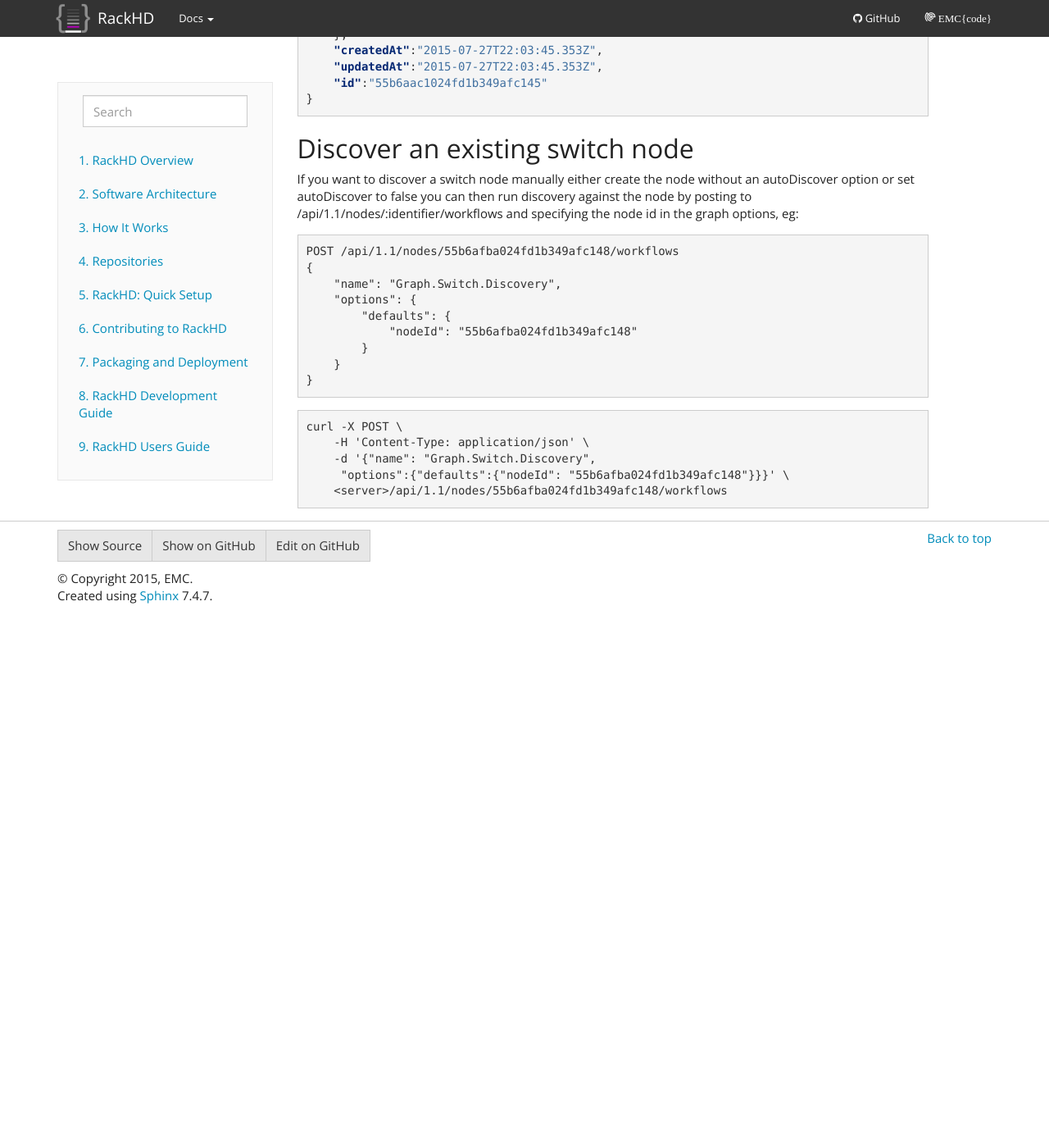
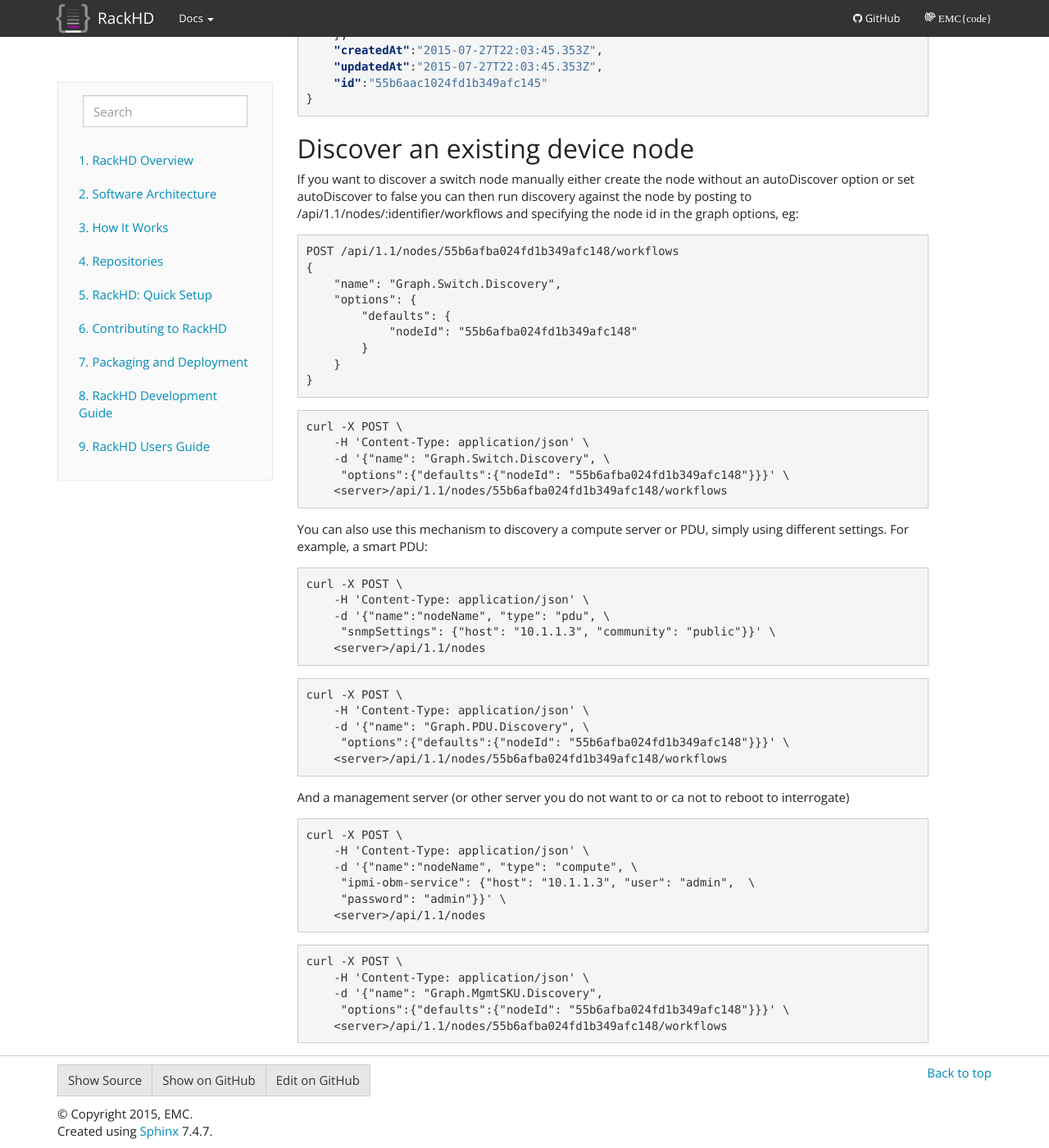
Before and after one commit to RackHD/docs, a Sphinx documentation site: the page built from docs/rackhd/passive_discovery.rst, in a window 1280 px wide and 1400 px high, scrolled down 897 px. Shown: the whole window at 82% size. Built offline with Sphinx 7.4.7, drawn with Linux system fonts in a browser that asks for light colours; before the commit the page ends 1645 px from its top, so only the background shows below that; some of the changed text lies outside the part shown.

Commit message:
adding more passive discovery examples

```diff
--- a/docs/rackhd/index.rst
+++ b/docs/rackhd/index.rst
@@ -11,8 +11,8 @@
 .. include:: skus.rst
 .. include:: tags.rst
 .. include:: workflow_examples.rst
+.. include:: passive_discovery.rst
 .. include:: pollers.rst
-.. include:: passive_discovery.rst
 .. include:: microkernel.rst
 .. include:: web_ui.rst
 .. include:: dhcp_server.rst
--- a/docs/rackhd/passive_discovery.rst
+++ b/docs/rackhd/passive_discovery.rst
@@ -14,7 +14,7 @@
 * it has an snmpSettings field with the host to query and snmp community string
 * the autoDiscover field is set to true
 
-## Create a Node to be Auto-Discovered**
+**Create a Node to be Auto-Discovered**
 
 .. code-block:: REST
 
@@ -33,14 +33,15 @@
 
     curl -X POST \
         -H 'Content-Type: application/json' \
-        -d '{"name":"nodeName", "type": "switch", "autoDiscover":true,
+        -d '{"name":"nodeName", "type": "switch", "autoDiscover":true, \
          "snmpSettings": {"host": "10.1.1.3", "community": "public"}}' \
         <server>/api/1.1/nodes
 
 .. literalinclude:: samples/auto-discover-switch-node.json
    :language: JSON
 
-Discover an existing switch node
+
+Discover an existing device node
 ~~~~~~~~~~~~~~~~~~~~~~~~~~~~~~~~~~~~~~~
 
 If you want to discover a switch node manually either create
@@ -65,6 +66,45 @@
 
     curl -X POST \
         -H 'Content-Type: application/json' \
-        -d '{"name": "Graph.Switch.Discovery",
+        -d '{"name": "Graph.Switch.Discovery", \
          "options":{"defaults":{"nodeId": "55b6afba024fd1b349afc148"}}}' \
         <server>/api/1.1/nodes/55b6afba024fd1b349afc148/workflows
+
+You can also use this mechanism to discovery a compute server or PDU, simply
+using different settings. For example, a smart PDU:
+
+.. code-block:: REST
+
+    curl -X POST \
+        -H 'Content-Type: application/json' \
+        -d '{"name":"nodeName", "type": "pdu", \
+         "snmpSettings": {"host": "10.1.1.3", "community": "public"}}' \
+        <server>/api/1.1/nodes
+
+.. code-block:: REST
+
+    curl -X POST \
+        -H 'Content-Type: application/json' \
+        -d '{"name": "Graph.PDU.Discovery", \
+         "options":{"defaults":{"nodeId": "55b6afba024fd1b349afc148"}}}' \
+        <server>/api/1.1/nodes/55b6afba024fd1b349afc148/workflows
+
+And a management server (or other server you do not want to or ca not to reboot
+to interrogate)
+
+.. code-block:: REST
+
+    curl -X POST \
+        -H 'Content-Type: application/json' \
+        -d '{"name":"nodeName", "type": "compute", \
+         "ipmi-obm-service": {"host": "10.1.1.3", "user": "admin",  \
+         "password": "admin"}}' \
+        <server>/api/1.1/nodes
+
+.. code-block:: REST
+
+    curl -X POST \
+        -H 'Content-Type: application/json' \
+        -d '{"name": "Graph.MgmtSKU.Discovery",
+         "options":{"defaults":{"nodeId": "55b6afba024fd1b349afc148"}}}' \
+        <server>/api/1.1/nodes/55b6afba024fd1b349afc148/workflows
```
Also changed, not shown: other parts of docs/rackhd/passive_discovery.rst (+1 -1 lines).
